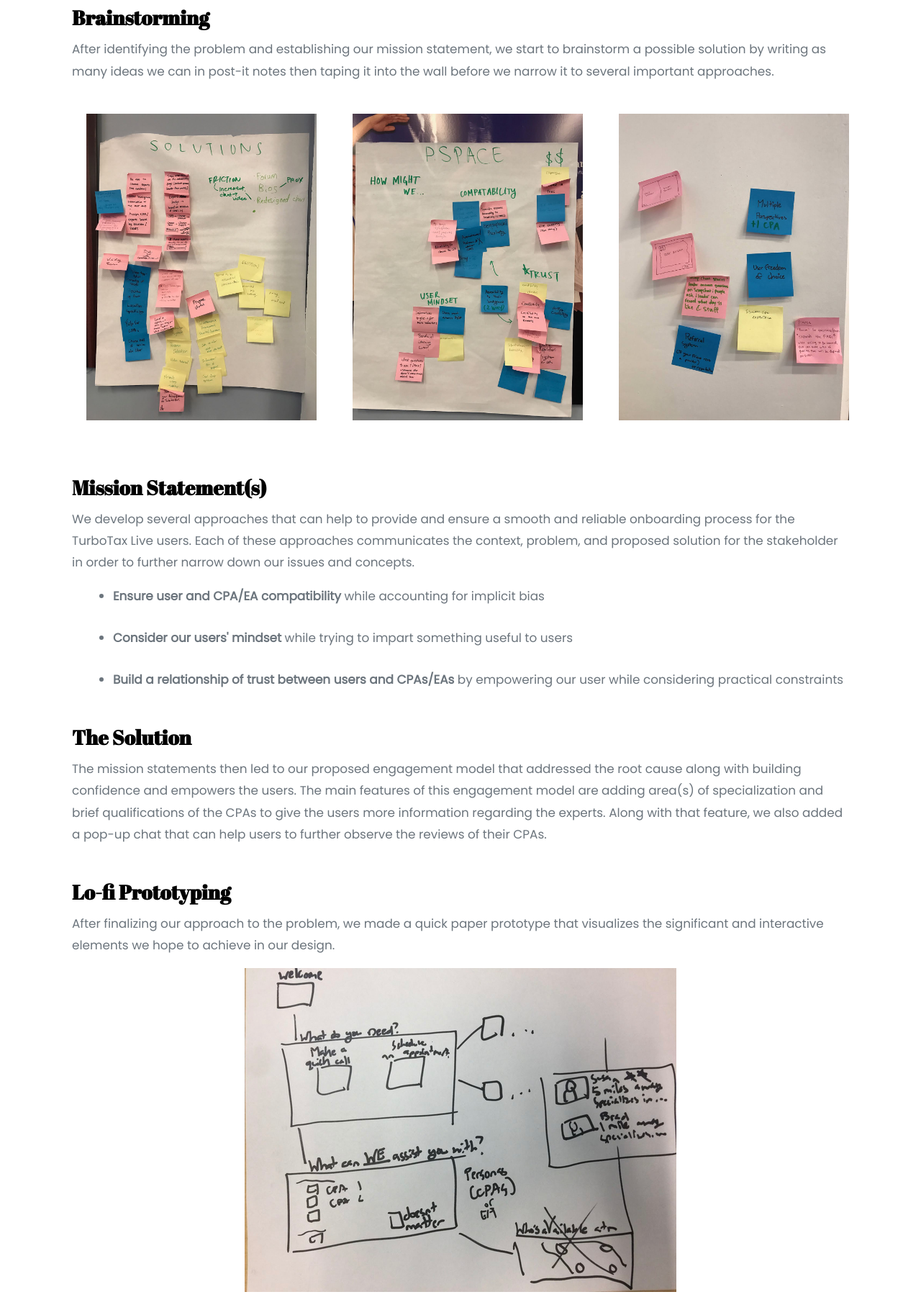
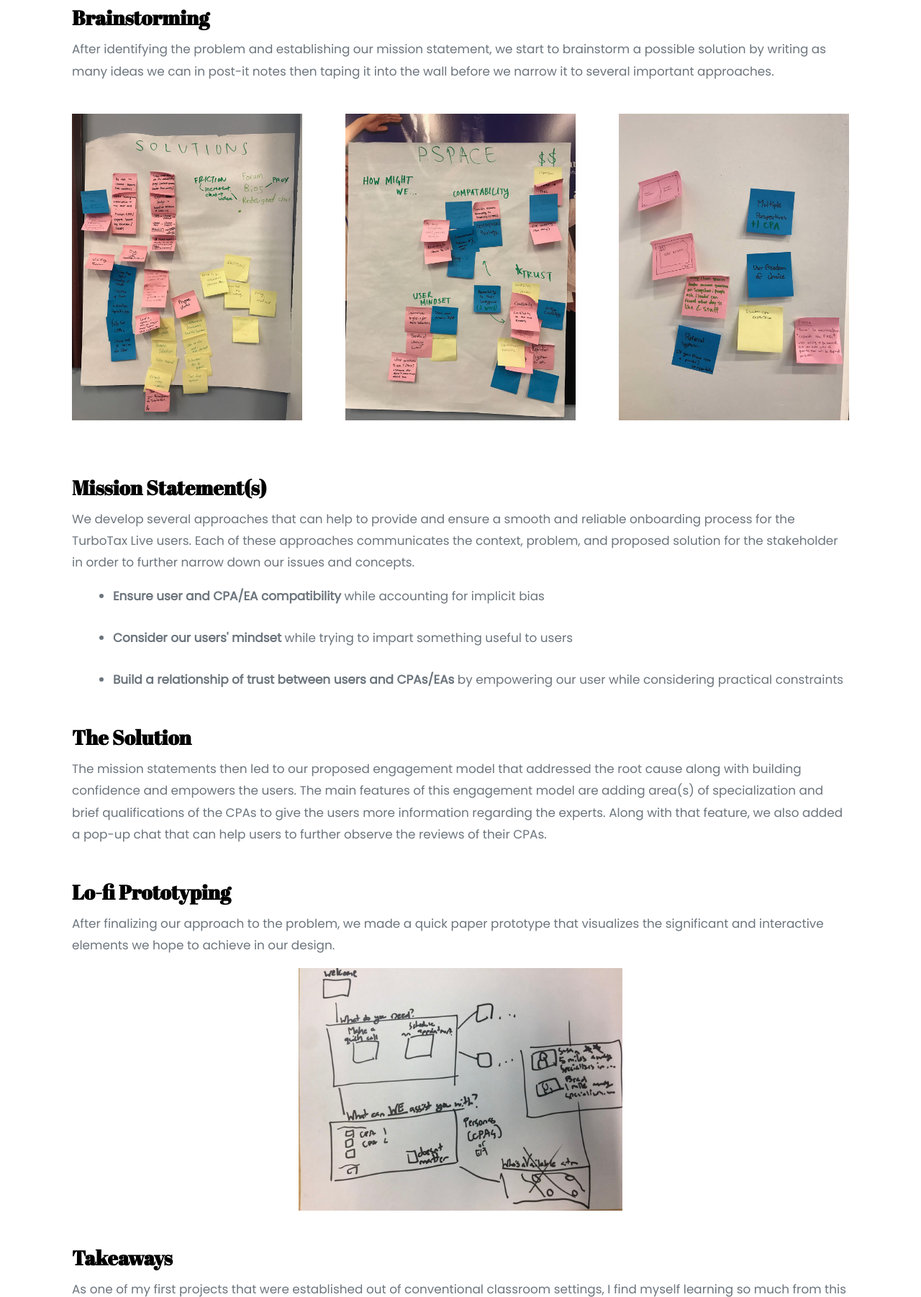
Before and after one commit to tchokry/tchokry.github.io, a website: page intuit.html in a window 1280 px wide. Shown: the part 1739-3541 px from the top of the page at 72% size. Drawn offline with nearby package versions, Linux system fonts and the light colour scheme.

Commit message:
modify scalable issue on some images

```diff
--- a/intuit.html
+++ b/intuit.html
@@ -157,9 +157,19 @@ style="background-image: url('images/mockuper3.jpg');">
                 </div><br>
               </div>
 
-                <a href="images/brain1.jpg" class="mb-3 d-block" data-fancybox="images" data-width="1200" data-height="1600"><img src="images/brain1.jpg" alt="Image" class="img-fluid" style="margin-left: 50px" style="margin: 10px" width="320px" height="427px"></a>
-                <a href="images/brain2.jpg" class="mb-3 d-block" data-fancybox="images" data-width="1200" data-height="1600"><img src="images/brain2.jpg" alt="Image" class="img-fluid" style="margin-left: 50px" width="320px" height="427px"></a>
-                <a href="images/brain3.jpg" class="d-block" data-fancybox="images" data-width="1200" data-height="1600"><img src="images/brain3.jpg" alt="Image" class="img-fluid" style="margin-left: 50px" width="320px" height="427px"></a><br>
+              <div class="slideshow-container">
+
+                <a href="images/brain1.jpg" class="mb-3 d-block" data-fancybox="images" data-width="1200" data-height="1600"><img src="images/brain1.jpg" alt="Image" class="img-fluid" width="320px" height="427px"></a>
+
+              </div>
+
+              <div class="slideshow-container">
+                <a href="images/brain2.jpg" class="mb-3 d-block" data-fancybox="images" data-width="1200" data-height="1600"><img src="images/brain2.jpg" alt="Image" class="img-fluid" width="320px" height="427px"></a>
+              </div>
+
+              <div class="slideshow-container">
+                <a href="images/brain3.jpg" class="mb-3 d-block" data-fancybox="images" data-width="1200" data-height="1600"><img src="images/brain3.jpg" alt="Image" class="img-fluid" width="320px" height="427px"></a>
+              </div>
 
 
                 <div class="container"><br>
@@ -206,20 +216,16 @@ style="background-image: url('images/mockuper3.jpg');">
                       <div class="slideshow-container">
 
                         <p>
-                          <a href="images/paper1.jpg" data-fancybox="images" data-caption="Overall Design Layout">
-                            <img src="images/paper1.jpg" />
+                          <a href="images/paper1.jpg" class="mb-3 d-block" data-fancybox="images" data-caption="Overall Design Layout" data-width="600" data-height="450">
+                            <img class="img-fluid" src="images/paper1.jpg" width="450" height="338">
                           </a>
                         </p>
 
                         <div style="display: none;">
-                          <a href="images/paper2.jpg" data-fancybox="images" data-caption="CPA's Biography Prototype"></a>
-                          <a href="images/paper3.jpg" data-fancybox="images" data-caption="Pop-Up Chat Prototype"></a>
+                          <a href="images/paper2.jpg" data-fancybox="images" data-caption="CPA's Biography Prototype" data-width="600" data-height="450"></a>
+                          <a href="images/paper3.jpg" data-fancybox="images" data-caption="Pop-Up Chat Prototype" data-width="600" data-height="450"></a>
                           <br></div>
                           <br></div>
-
-
-
-
 
                               <div class="container">
                                 <div class="col-lg-12">
```
Also changed, not shown: dance-notes.html (+2 -2 lines).
